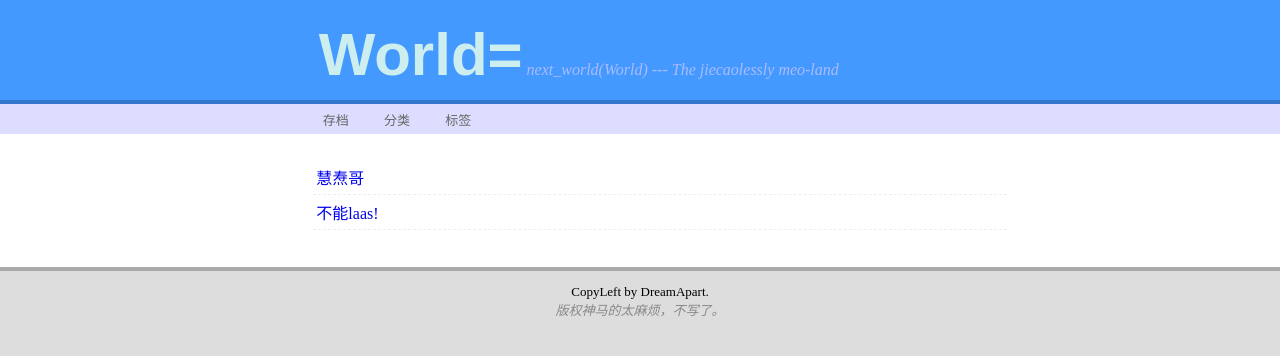
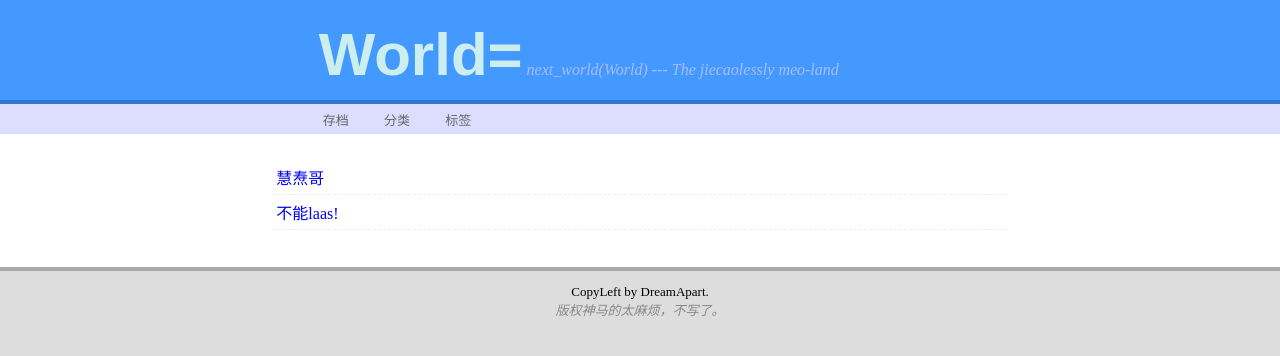
Before and after one commit to RnMss/rnmss.github.com, a Jekyll site: the page built from links.html, in a window 1280 px wide. Shown: the top 356 px of the page. Built offline with Jekyll 4.4.1, drawn with Linux system fonts in a browser that asks for light colours; Markdown is read by kramdown in place of the engine named in the settings.

Commit message:
Update assets/css/fhy.css

```diff
--- a/assets/css/fhy.css
+++ b/assets/css/fhy.css
@@ -161,3 +161,16 @@
 .postsList > li > time {
     float: right;
 }
+ul, ol {
+    padding: 0;
+    margin: 0 0 0px 25px;
+}
+pre, code {
+    border-radius: 4px;
+}
+ul {
+    list-style: disc;
+}
+ol {
+    list-style: decimal;
+}
```
